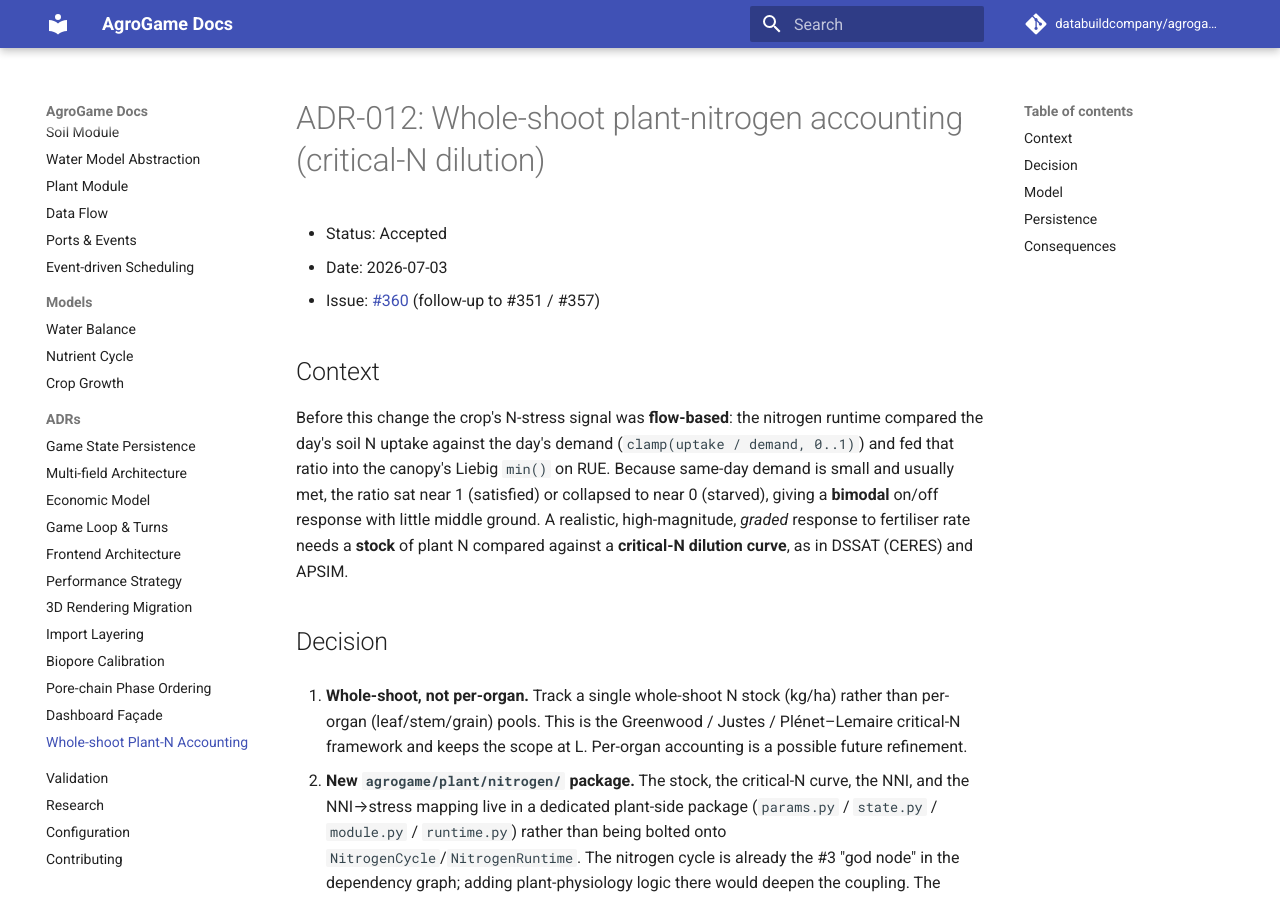
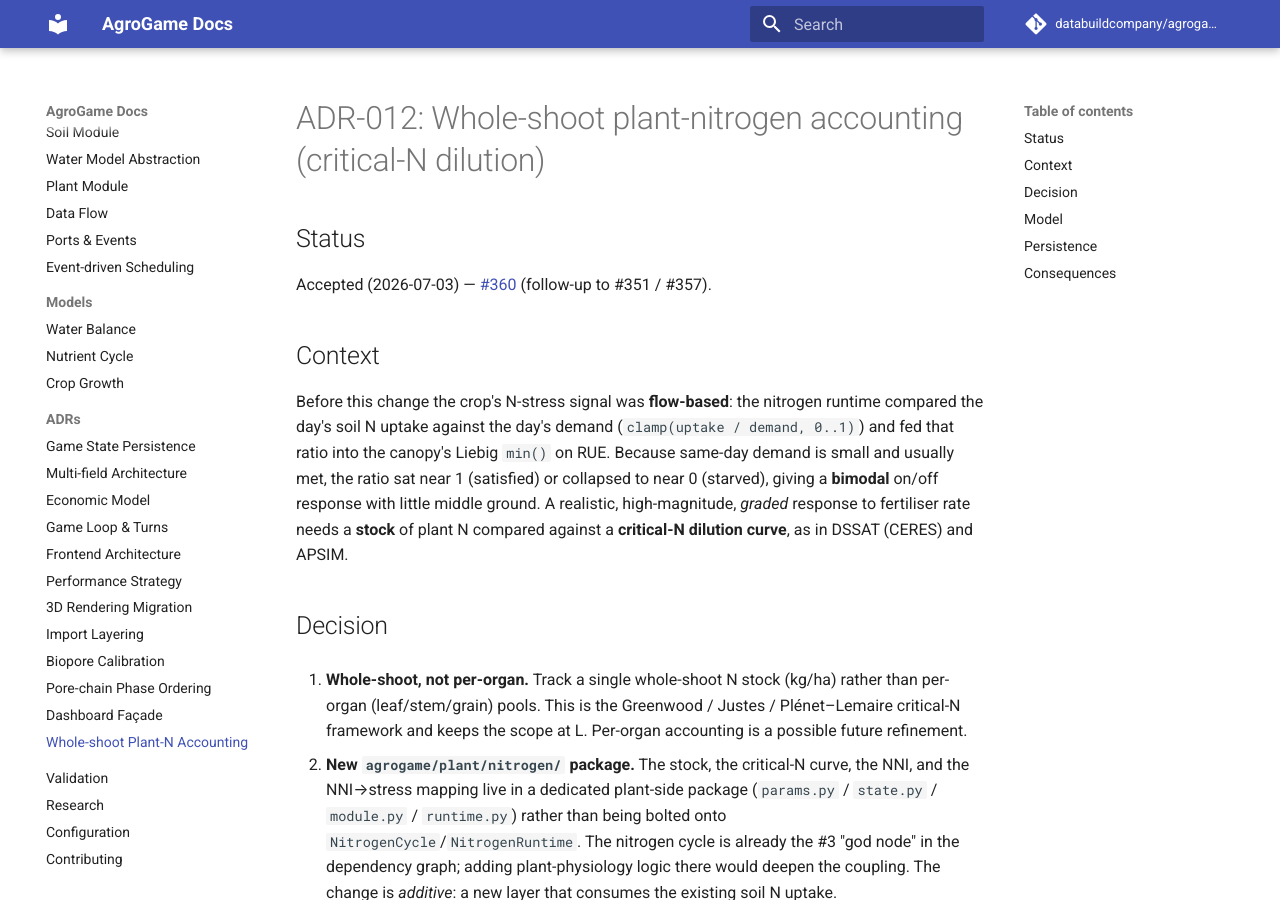
Before and after one commit to gedejong/agrogame, an MkDocs documentation site: the page built from docs/adr/ADR-012-plant-nitrogen-stock.md, in a window 1280 px wide and 900 px high. Built offline with MkDocs 1.6.1 and Material for MkDocs 9.7.7, drawn with Linux system fonts in a browser that asks for light colours; comment, search, counter and statistics services are not loaded.

Commit message:
fix(#360): address PR review — ADR-012 Status H2, doc/dead-code nits
- ADR-012: convert `- Status:` metadata bullet into the required `## Status`
  H2 section (per docs/adr/_template.md), turning the red `test` +
  `quality` CI checks green (test_check_docs_coverage::test_real_repo_passes).
- plant/nitrogen/module.py: fix stress_from_nni docstring (default floor is
  0.05, not 0 -> clamp(NNI, 0.05..1)); drop the unreachable `crit <= 0.0`
  guard in nutrition_index (validated params make crit strictly positive).
- sim/orchestrator.py: replace tuple-returning `_compute_nutrient_demand`
  with a P-only `_compute_plant_p_demand`, removing the discarded per-day
  N-branch computation (N uses the stock-based `_compute_plant_n_demand`).

Co-Authored-By: Claude Opus 4.8 (1M context) <noreply@anthropic.com>

```diff
--- a/docs/adr/ADR-012-plant-nitrogen-stock.md
+++ b/docs/adr/ADR-012-plant-nitrogen-stock.md
@@ -1,9 +1,9 @@
 # ADR-012: Whole-shoot plant-nitrogen accounting (critical-N dilution)
 
-- Status: Accepted
-- Date: 2026-07-03
-- Issue: [#360](https://github.com/gedejong/agrogame/issues/360)
-  (follow-up to #351 / #357)
+## Status
+
+Accepted (2026-07-03) — [#360](https://github.com/gedejong/agrogame/issues/360)
+(follow-up to #351 / #357).
 
 ## Context
 
```
Also changed, not shown: 2 other files.
